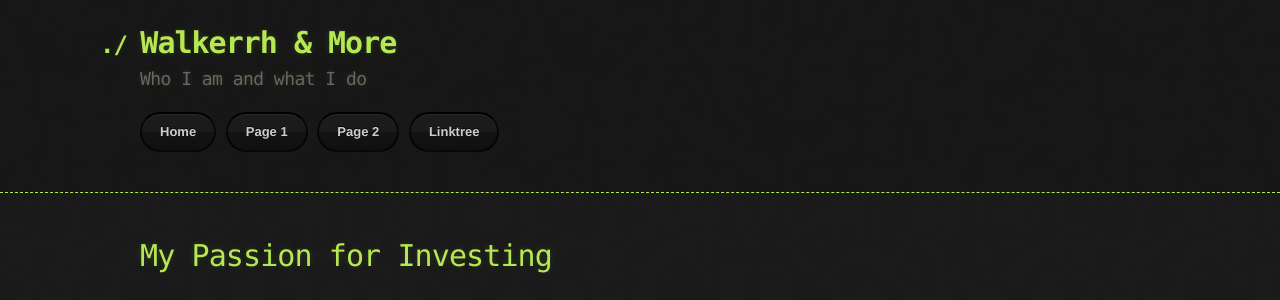
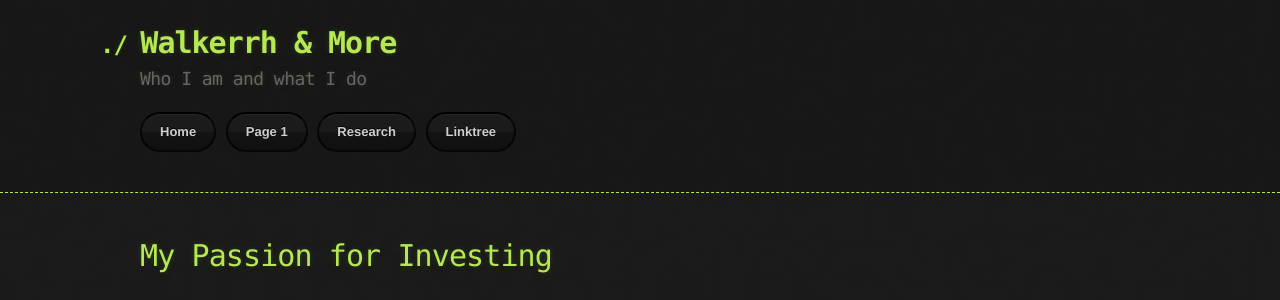
Before and after one commit to Walkerrh/walkerrh.github.io, a Jekyll site: the page built from index.md, in a window 1280 px wide. Shown: the top 300 px of the page. Built offline with Jekyll 4.4.1, drawn with Linux system fonts in a browser that asks for light colours; our own code applies the rules of GitHub Pages for plain Markdown files.

Commit message:
Update default.html

```diff
--- a/_layouts/default.html
+++ b/_layouts/default.html
@@ -23,7 +23,7 @@
         <section id="downloads">
           <a href="{{ '/index.html' | relative_url }}" class="btn">Home</a>
           <a href="{{ '/formatting_notes.html' | relative_url }}" class="btn">Page 1</a>
-          <a href="{{ '/page2.md' | relative_url }}" class="btn">Page 2</a>
+          <a href="{{ '/research.html' | relative_url }}" class="btn">Research</a>
           <a href="your-linktree-url" class="btn">Linktree</a>
       <!-- Keep your other buttons here -->
 <!--         <section id="downloads"> -->
```
